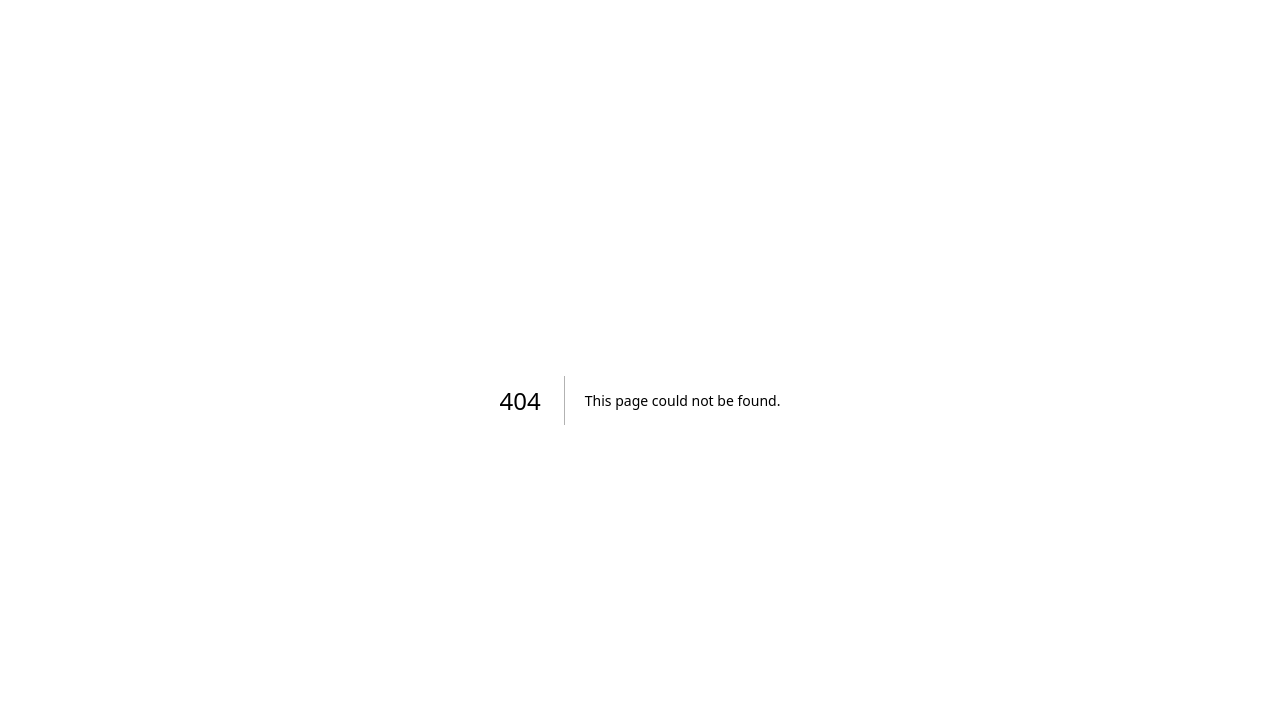
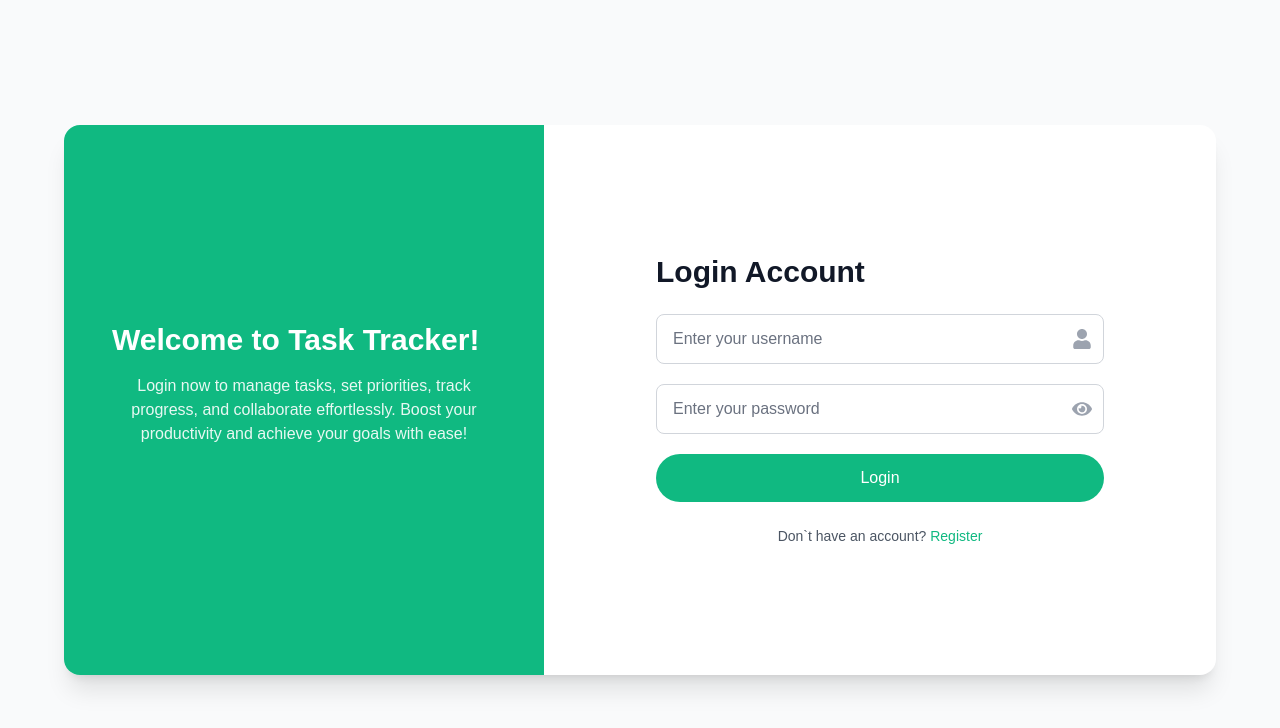
Before and after one commit to Shahharshii/Vrv_rbac, a Next.js app: page /login in a window 1280 px wide. Before the commit this address had no page. Shown: the top 728 px of the page. Built offline with nearby package versions, Linux system fonts and the light colour scheme.

Commit message:
login  page

```diff
--- /dev/null
+++ b/app/login/page.tsx
@@ -0,0 +1,173 @@
+"use client";
+import React from "react";
+import { FaEye, FaEyeSlash, FaUser } from "react-icons/fa";
+import { useRouter } from "next/navigation";
+import { toast, ToastContainer } from 'react-toastify';
+import 'react-toastify/dist/ReactToastify.css';
+
+
+interface FormData {
+    username: string;
+    password: string;
+}
+
+const Login: React.FC = () => {
+    const router = useRouter();
+    const [formData, setFormData] = React.useState<FormData>({
+        username: "",
+        password: "",
+    });
+    const [showPassword, setShowPassword] = React.useState<boolean>(false);
+    const [loading, setLoading] = React.useState<boolean>(false);
+
+    const handleSubmit = async (e: React.FormEvent<HTMLFormElement>) => {
+        e.preventDefault();
+
+        if (formData.username.trim().length < 2) {
+            toast.error("Please enter a valid username", {
+                position: "top-center",
+                autoClose: 3000,
+            });
+            return;
+        }
+
+        setLoading(true);
+        try {
+            const response = await fetch(`/api/login`, {
+                method: 'POST',
+                headers: {
+                    'Content-Type': 'application/json',
+                },
+                body: JSON.stringify(formData),
+            });
+            const data = await response.json();
+
+            if (data.success) {
+                toast.success("Login successful!", {
+                    position: "top-right",
+                    autoClose: 3000,
+                });
+
+                localStorage.setItem('token', data.token);
+                localStorage.setItem('user', JSON.stringify(data.user));
+                router.push("/dashboard");
+            }
+        } catch (error) {
+            console.error('Login error:', error);
+            const errorMessage = error instanceof Error ? error.message : "Login failed. Please try again.";
+            toast.error(errorMessage, {
+                position: "top-right",
+                autoClose: 3000,
+            });
+        } finally {
+            setLoading(false);
+        }
+    };
+
+    const handleChange = (e: React.ChangeEvent<HTMLInputElement>) => {
+        setFormData({
+            ...formData,
+            [e.target.name]: e.target.value,
+        });
+    };
+
+    return (
+        <>
+            <div className="min-h-screen flex items-center justify-center bg-gray-50 p-4 sm:p-6 lg:p-8">
+                <div className="bg-white rounded-2xl shadow-xl overflow-hidden w-full max-w-6xl flex flex-col lg:flex-row min-h-[550px]">
+                    {/* Left side - Welcome message with green background */}
+                    <div className="w-full lg:w-5/12 flex flex-col items-center justify-center bg-emerald-500 text-white p-6 lg:p-12
+                        order-1 lg:order-1">
+                        <div className="max-w-md w-full">
+                            <h1 className="text-2xl sm:text-3xl font-bold mb-4 text-center lg:text-left">
+                                Welcome to Task Tracker!
+                            </h1>
+                            <p className="text-sm sm:text-base mb-8 text-center lg:text-pretty opacity-90">
+                                Login now to manage tasks, set priorities, track progress, and collaborate effortlessly.
+                                Boost your productivity and achieve your goals with ease!
+                            </p>
+                        </div>
+                    </div>
+
+                    {/* Right side - Login form */}
+                    <div className="w-full lg:w-7/12 flex flex-col items-center justify-center p-6 lg:p-12
+                        order-2 lg:order-2">
+                        <div className="w-full max-w-md">
+                            <h2 className="text-2xl sm:text-3xl font-bold text-gray-900 mb-6 text-center lg:text-left">
+                                Login Account
+                            </h2>
+                            <form className="space-y-5" onSubmit={handleSubmit}>
+                                {/* Username Input */}
+                                <div className="relative">
+                                    <input
+                                        id="username"
+                                        name="username"
+                                        type="text"
+                                        required
+                                        className="appearance-none rounded-lg relative block w-full px-4 py-3 border border-gray-300 placeholder-gray-500 text-gray-900 focus:outline-none focus:ring-2 focus:ring-emerald-500 focus:border-emerald-500 text-base"
+                                        placeholder="Enter your username"
+                                        value={formData.username}
+                                        onChange={handleChange}
+                                    />
+                                    <div className="absolute inset-y-0 right-0 pr-3 flex items-center pointer-events-none">
+                                        <FaUser className="h-5 w-5 text-gray-400" />
+                                    </div>
+                                </div>
+
+                                {/* Password Input */}
+                                <div className="relative">
+                                    <input
+                                        id="password"
+                                        name="password"
+                                        type={showPassword ? "text" : "password"}
+                                        required
+                                        className="appearance-none rounded-lg relative block w-full px-4 py-3 border border-gray-300 placeholder-gray-500 text-gray-900 focus:outline-none focus:ring-2 focus:ring-emerald-500 focus:border-emerald-500 text-base"
+                                        placeholder="Enter your password"
+                                        value={formData.password}
+                                        onChange={handleChange}
+                                    />
+                                    <button
+                                        type="button"
+                                        className="absolute inset-y-0 right-0 pr-3 flex items-center"
+                                        onClick={() => setShowPassword(!showPassword)}
+                                    >
+                                        {showPassword ? (
+                                            <FaEyeSlash className="h-5 w-5 text-gray-400" />
+                                        ) : (
+                                            <FaEye className="h-5 w-5 text-gray-400" />
+                                        )}
+                                    </button>
+                                </div>
+
+                                <div>
+                                    <button
+                                        type="submit"
+                                        disabled={loading}
+                                        className="w-full flex justify-center py-3 px-4 rounded-full text-white bg-emerald-500 hover:bg-emerald-600 focus:outline-none focus:ring-2 focus:ring-offset-2 focus:ring-emerald-500 disabled:opacity-50 transition-colors duration-300 text-base font-medium"
+                                    >
+                                        {loading ? "Logging in..." : "Login"}
+                                    </button>
+                                </div>
+                            </form>
+
+                            <div className="mt-6 text-center">
+                                <p className="text-gray-600 text-sm">
+                                    Don`t have an account?{" "}
+                                    <button
+                                        onClick={() => router.push("/")}
+                                        className="text-emerald-500 hover:text-emerald-600 font-medium"
+                                    >
+                                        Register
+                                    </button>
+                                </p>
+                            </div>
+                        </div>
+                    </div>
+                </div>
+            </div>
+            <ToastContainer />
+        </>
+    );
+};
+
+export default Login;
--- a/app/page.tsx
+++ b/app/page.tsx
@@ -1,10 +1,11 @@
 "use client";
-import React from "react";
+import React, { useState } from "react";
 import { FaEye, FaEyeSlash, FaUser } from "react-icons/fa";
 import { toast, ToastContainer } from "react-toastify";
 // import axios, { AxiosError } from "axios";
 import { useRouter } from "next/navigation";
 import 'react-toastify/dist/ReactToastify.css'
+
 
 interface FormData {
   username: string;
@@ -13,7 +14,7 @@ interface FormData {
 
 const Register: React.FC = () => {
   const router = useRouter();
-  const [formData, setFormData] = React.useState<FormData>({
+  const [formData, setFormData] = useState<FormData>({
     username: "",
     password: "",
   });
@@ -45,15 +46,17 @@ const Register: React.FC = () => {
 
       const data = await response.json();
 
-      if (data.success) {
+      if (response.ok) {
         toast.success('Registration successful!');
-        router.push('/login');
+        setTimeout(() => {
+          router.push('/login');
+        }, 1500);
       } else {
-        toast.error(data.message);
+        toast.error(data.message || 'Registration failed');
       }
-    } catch (err: unknown) {
-      console.error(err);
-      toast.error('Something went wrong!');
+    } catch (error) {
+      console.error('Registration error:', error);
+      toast.error('Something went wrong during registration');
     } finally {
       setLoading(false);
     }
@@ -74,11 +77,11 @@ const Register: React.FC = () => {
           <div className="w-full lg:w-5/12 flex flex-col items-center justify-center bg-emerald-500 text-white p-6 lg:p-12
               order-1 lg:order-1">
             <div className="max-w-md w-full">
-              <h1 className="text-3xl sm:text-4xl font-bold mb-4 text-center lg:text-left">
-                Welcome Back!
+              <h1 className="text-2xl sm:text-3xl font-bold mb-4 text-center lg:text-left">
+                Welcome to Task Tracker!
               </h1>
-              <p className="text-base sm:text-lg mb-8 text-center lg:text-left opacity-90">
-                To keep connected with us please login with your personal info
+              <p className="text-sm sm:text-base mb-8 text-center lg:text-pretty opacity-90">
+                Register now to manage tasks, set priorities, track progress, and collaborate effortlessly. Boost your productivity and achieve your goals with ease!
               </p>
 
             </div>
@@ -140,7 +143,7 @@ const Register: React.FC = () => {
                     disabled={loading}
                     className="w-full flex justify-center py-3 px-4 rounded-full text-white bg-emerald-500 hover:bg-emerald-600 focus:outline-none focus:ring-2 focus:ring-offset-2 focus:ring-emerald-500 disabled:opacity-50 transition-colors duration-300 text-base font-medium"
                   >
-                    {loading ? "Registering..." : "Sign Up"}
+                    {loading ? "Registering..." : "Register"}
                   </button>
                 </div>
               </form>
```
Also changed, not shown: loginpage/page.tsx (deleted).
